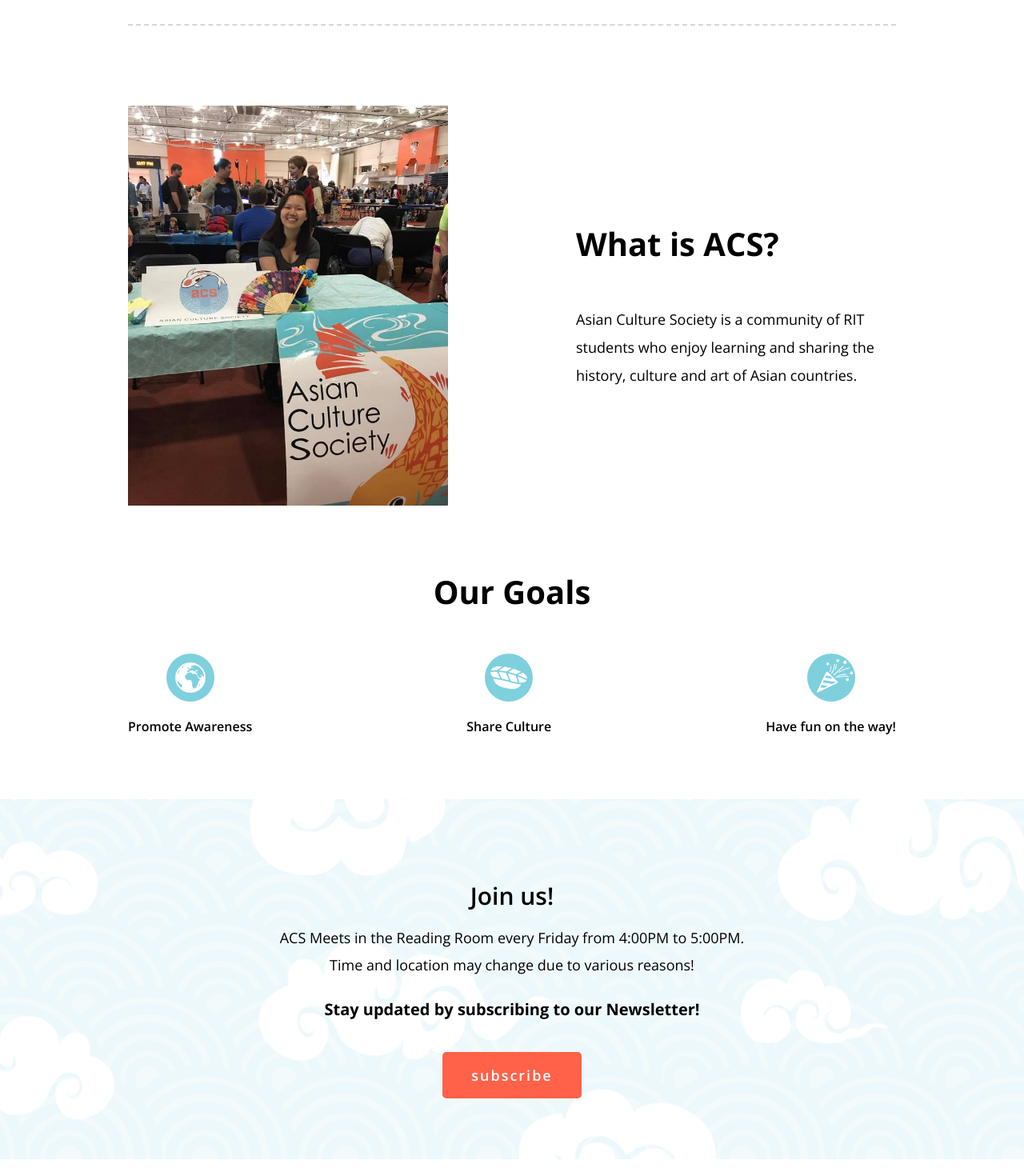
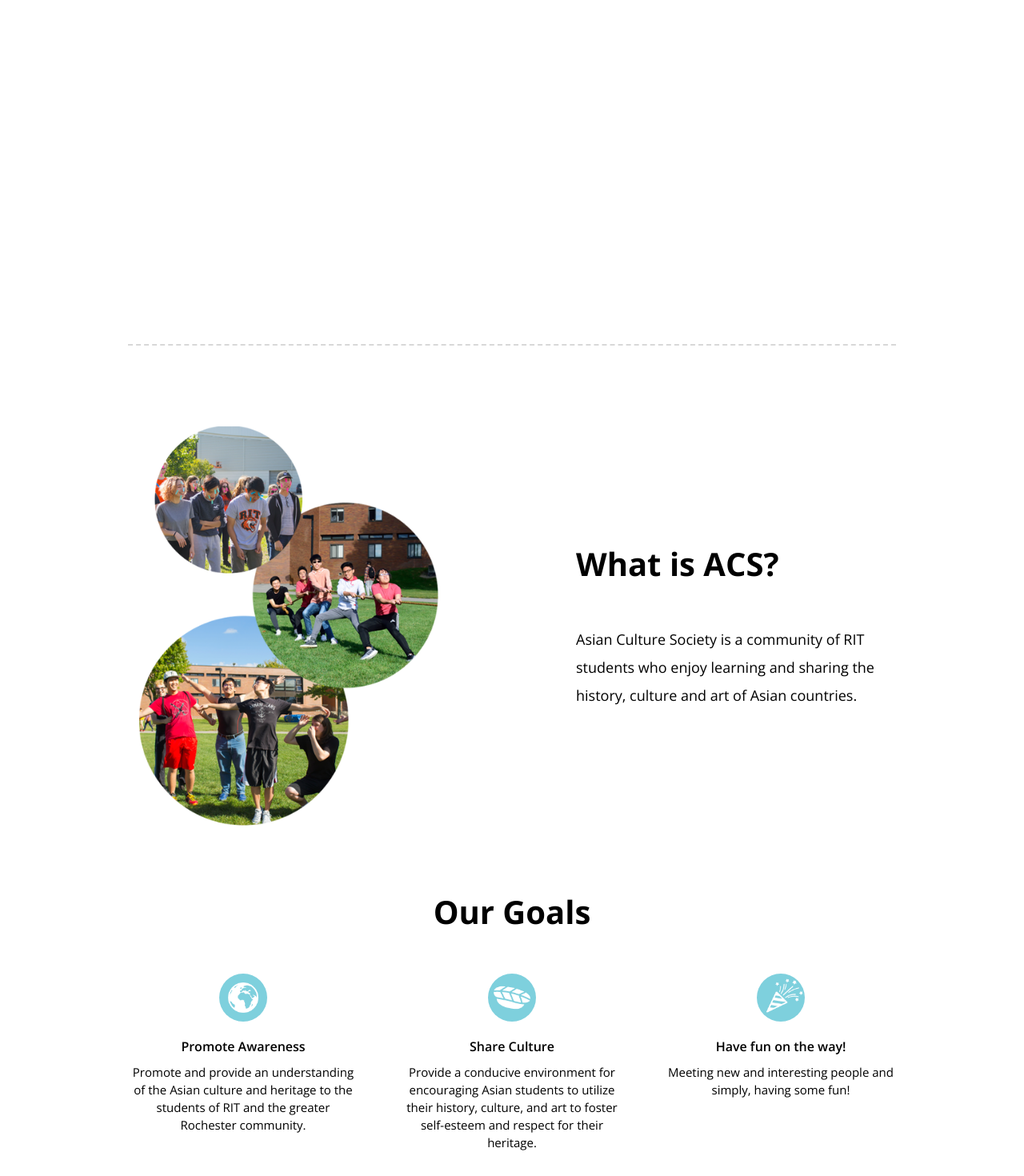
Before and after one commit to alexkim721/acs-react, a React (Create React App) app: page / in a window 1280 px wide. Shown: the part 380-1850 px from the top of the page at 80% size. Built offline with nearby package versions, Linux system fonts and the light colour scheme; no server answers.

Commit message:
new assets

```diff
--- a/src/components/Blogs.js
+++ b/src/components/Blogs.js
@@ -54,7 +54,7 @@
         <div>
           <BlogHero />
           {this.state.posts.loading && this.state.authors.loading ? (
-            <div>loading...</div>
+            <div className="preloader" />
           ) : (
             <RenderBlogs
               data={this.state.posts.data}
--- a/src/components/Events.js
+++ b/src/components/Events.js
@@ -31,7 +31,11 @@
     return (
       <div id="events">
         <EventHero />
-        <RenderEvents data={this.state.events.data} />
+        {this.state.events.loading ? (
+          <div className="preloader" />
+        ) : (
+          <RenderEvents data={this.state.events.data} />
+        )}
       </div>
     );
   }
--- a/src/components/News.js
+++ b/src/components/News.js
@@ -50,7 +50,7 @@
         <div>
           <NewsHero />
           {this.state.posts.loading && this.state.authors.loading ? (
-            <div>loading...</div>
+            <div className="preloader" />
           ) : (
             <RenderNews
               data={this.state.posts.data}
--- a/src/components/blog/Blog.js
+++ b/src/components/blog/Blog.js
@@ -26,6 +26,7 @@
         <section className="content">
           {renderHTML(this.props.data.content.rendered)}
         </section>
+        {console.log(this)}
       </div>
     );
   }
--- a/src/components/blog/RenderBlogs.js
+++ b/src/components/blog/RenderBlogs.js
@@ -8,11 +8,15 @@
     offset: 0,
     pageCount: 0
   };
-  componentDidMount() {
-    window.scrollTop = 0;
+  componentDidUpdate(prevProps) {
+    if (prevProps.data !== this.props.data) {
+      this.updatePage();
+    }
+  }
+  updatePage = () => {
     let pages = this.props.data.length;
     this.setState({ pageCount: Math.ceil(pages / this.state.pageLimit) });
-  }
+  };
   handlePageClick = data => {
     const selected = data.selected;
     const offset = Math.ceil(selected * this.state.pageLimit);
--- a/src/components/home/About.js
+++ b/src/components/home/About.js
@@ -26,18 +26,32 @@
                 <div className="content">
                   <div className="img" id="one" />
                   <div className="content-title">Promote Awareness</div>
+                  <div className="desc">
+                    Promote and provide an understanding of the Asian culture
+                    and heritage to the students of RIT and the greater
+                    Rochester community.{" "}
+                  </div>
                 </div>
               </li>
               <li>
                 <div className="content">
                   <div className="img" id="two" />
                   <div className="content-title">Share Culture</div>
+                  <div className="desc">
+                    Provide a conducive environment for encouraging Asian
+                    students to utilize their history, culture, and art to
+                    foster self-esteem and respect for their heritage.
+                  </div>
                 </div>
               </li>
               <li>
                 <div className="content">
                   <div className="img" id="three" />
                   <div className="content-title">Have fun on the way!</div>
+                  <div className="desc">
+                    Meeting new and interesting people and simply, having some
+                    fun!
+                  </div>
                 </div>
               </li>
             </ul>
--- a/src/components/home/NewsSub.js
+++ b/src/components/home/NewsSub.js
@@ -14,7 +14,7 @@
   render() {
     return (
       <div id="news">
-        <div className="header">NEWS</div>
+        <div className="header">RECENT NEWS</div>
         <ul id="renderednews">
           {this.props.data &&
             this.props.data.slice(0, 2).map(news => (
--- a/src/components/home/home.css
+++ b/src/components/home/home.css
@@ -103,7 +103,6 @@
   display: flex;
   font-size: 15px;
   font-weight: 600;
-  margin-left: 5px;
 }
 #main #events ul li .start {
   font-size: 15px;
@@ -138,10 +137,10 @@
   justify-content: space-between;
 }
 #about #general .image {
-  background-image: url(../../images/test2.jpg);
+  background-image: url(../../images/circles.png);
   height: 500px;
   width: 400px;
-  background-size: cover;
+  background-size: contain;
   background-position: center;
   background-repeat: no-repeat;
 }
@@ -175,6 +174,9 @@
   display: flex;
   justify-content: space-between;
 }
+#about #goals ul li {
+  width: 30%;
+}
 #about #goals ul li .img {
   height: 60px;
   width: 60px;
@@ -196,4 +198,11 @@
 #about #goals ul li .content-title {
   margin-top: 20px;
   font-weight: 600;
+  text-align: center;
 }
+#about #goals ul li .desc {
+  margin-top: 10px;
+  font-size: 15px;
+  text-align: center;
+  line-height: 22px;
+}
--- a/src/components/home/newsevents.js
+++ b/src/components/home/newsevents.js
@@ -53,9 +53,7 @@
     return (
       <section id="main">
         <div className="pagewidth">
-          {!events.loading &&
-            !posts.loading &&
-            !authors.loading && (
+          {!events.loading && !posts.loading && !authors.loading ? (
             <React.Fragment>
               <NewsSub
                 data={this.state.posts.data}
@@ -63,6 +61,8 @@
               />
               <EventsSub data={this.state.events.data} />
             </React.Fragment>
+          ) : (
+            <div className="preloader" />
           )}
         </div>
       </section>
--- a/src/components/main.css
+++ b/src/components/main.css
@@ -73,6 +73,14 @@
   width: 100%;
   margin: 40px 0;
   opacity: 0.15;
+}
+
+.preloader {
+  background-image: url("../images/Preloader1.gif");
+  background-size: 100px;
+  background-repeat: no-repeat;
+  background-position: center;
+  height: 50vh;
 }
 
 .pagewidth {
```
Also changed, not shown: src/images/Preloader1.gif (added), src/images/circles.png (added). Lines whose indentation alone changed are shown as unchanged.
